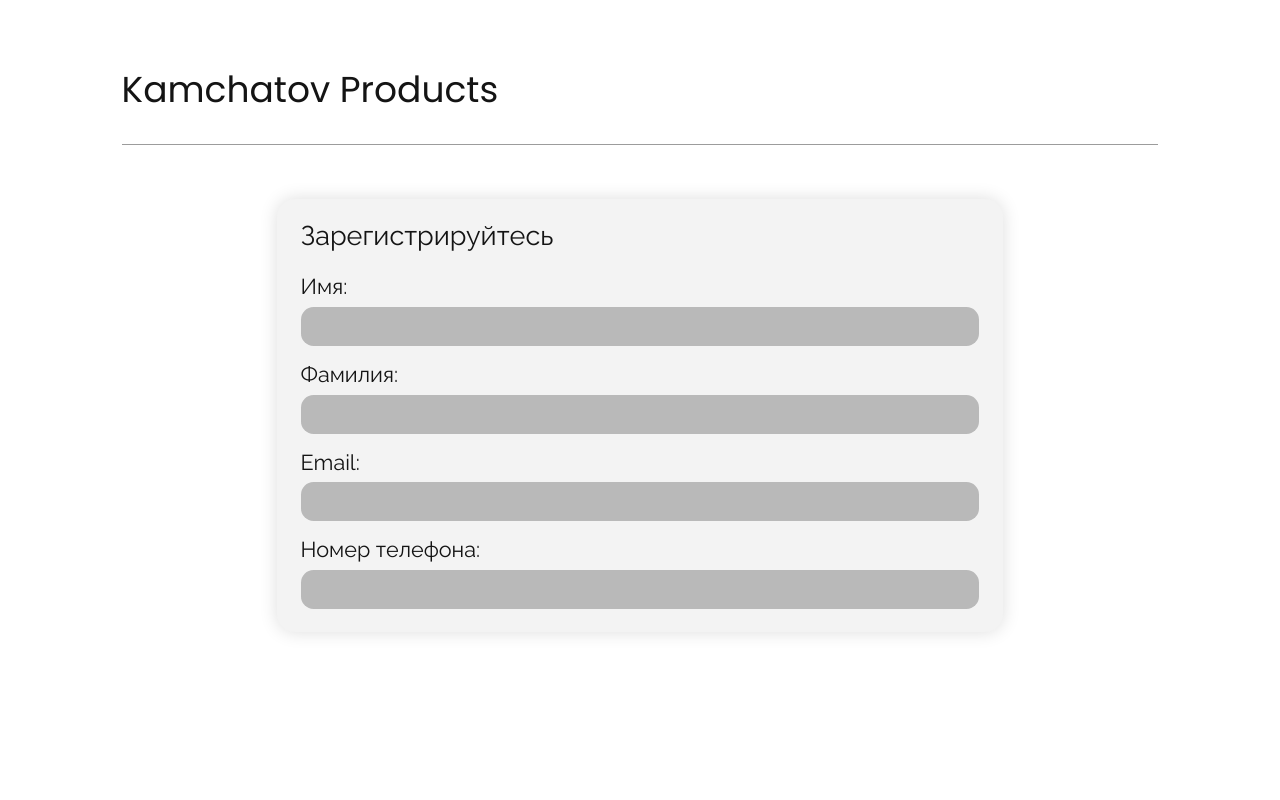
After one commit to DenisKamchatov/Course, a Django app: page /entry/ in a window 1280 px wide. The commit adds this page. Run offline with Django 3.2, Linux system fonts and the light colour scheme.

Commit message:
new-page-entry

```diff
--- a/course/app/static/app/css/style2.css
+++ b/course/app/static/app/css/style.css
@@ -54,6 +54,7 @@
 .header__list li:not(:first-of-type) {
   margin-left: 2rem;
 }
+
 .main__inner {
   display: flex;
   justify-content: space-between;
@@ -107,6 +108,13 @@
   background-color: #d8d8d8;
   padding: 0.5rem;
   border-radius: 0.5rem;
+  transition: 300ms linear;
+}
+.main .catalog__more-text:hover {
+  color: #0f0f0f;
+  background-color: #d4d4d4;
+  box-shadow: 0 0 0.5rem rgba(221, 221, 221, 0.699);
+  transition: 300ms linear;
 }
 
 .footer {
@@ -134,4 +142,45 @@
   border-radius: 0.5rem;
   background-color: #e9e9e9;
   width: 85%;
-}/*# sourceMappingURL=style2.css.map */
+}
+
+.main__form {
+  display: flex;
+  flex-direction: column;
+}
+.main__form input {
+  background-color: #b9b9b9;
+  border-radius: 0.7rem;
+}
+.main .form {
+  background-color: #f3f3f3;
+  box-shadow: 0 0 1rem #dddddd;
+  border-radius: 1rem;
+  width: 70%;
+  margin: 0 auto;
+  justify-content: center;
+  padding: 1.3rem;
+}
+.main .form__title {
+  padding-bottom: 1.5rem;
+  font-size: 1.5rem;
+}
+.main .form input {
+  font-size: 1rem;
+  padding: 0.5rem;
+  color: #141414;
+}
+.main .form input:hover {
+  background-color: #aaaaaa;
+  transition: 300ms linear;
+}
+.main .form input:focus {
+  background-color: #aaaaaa;
+}
+.main .form label {
+  font-size: 1.2rem;
+  padding-bottom: 0.5rem;
+}
+.main .form label:not(:first-of-type) {
+  padding-top: 1rem;
+}/*# sourceMappingURL=style.css.map */
--- a/course/app/static/app/css/style2.scss
+++ b/course/app/static/app/css/style.scss
@@ -34,7 +34,7 @@
     transition: 200ms linear;
 }
 
-// Основные блоки
+// Стили страницы каталога
 
 .header {
     &__inner {
@@ -57,15 +57,6 @@
         li:not(:first-of-type) {
             margin-left: 2rem;
         }
-
-        li {
-            // a {
-            //     transition: 300ms linear;
-            // }
-            // a:hover {
-            //     color: rgb(32, 96, 199);
-            // }
-        }
     }
 }
 
@@ -85,12 +76,6 @@
             padding-top: 2.5rem;
             li:not(:first-of-type) {
                 margin-top: 2rem;
-            }
-            li {
-                // a:hover {
-                //     transition: 300ms linear;
-                //     color: rgb(32, 96, 199);
-                // }
             }
         }
     }
@@ -133,6 +118,13 @@
             background-color: rgb(216, 216, 216);
             padding: 0.5rem;
             border-radius: 0.5rem;
+            transition: 300ms linear;
+        }
+        &__more-text:hover {
+            color: rgb(15, 15, 15);
+            background-color: rgb(212, 212, 212);
+            box-shadow: 0 0 0.5rem rgba(221, 221, 221, 0.699);
+            transition: 300ms linear;
         }
     }
 }
@@ -168,3 +160,53 @@
         }
     }
 }
+
+// Стили страницы входа
+
+.main {
+    &__form {
+        display: flex;
+        flex-direction: column;
+
+        input {
+            background-color: rgb(185, 185, 185);
+            border-radius: 0.7rem;
+        }
+    }
+    .form {
+        background-color: rgb(243, 243, 243);
+        box-shadow: 0 0 1rem rgb(221, 221, 221);
+        border-radius: 1rem;
+        width: 70%;
+        margin: 0 auto;
+
+        justify-content: center;
+        padding: 1.3rem;
+
+        &__title {
+            padding-bottom: 1.5rem;
+            font-size: 1.5rem;
+        }
+        input {
+            font-size: 1rem;
+            padding: 0.5rem;
+            color: rgb(20, 20, 20);
+        }
+        input:hover {
+            background-color: rgb(170, 170, 170);
+            transition: 300ms linear;
+        }
+        input:focus {
+            background-color: rgb(170, 170, 170);
+        }
+        label {
+            font-size: 1.2rem;
+            padding-bottom: 0.5rem;
+        }
+        label:not(:first-of-type) {
+            padding-top: 1rem;
+        }
+    }
+}
+
+// Стили для страницы с отзывами
--- /dev/null
+++ b/course/app/templates/app/entry.html
@@ -0,0 +1,45 @@
+{% load static %}
+<!DOCTYPE html>
+<html lang="en">
+
+<head>
+    <meta charset="UTF-8">
+    <meta http-equiv="X-UA-Compatible" content="IE=edge">
+    <meta name="viewport" content="width=device-width, initial-scale=1.0">
+    <link rel="stylesheet" href="{% static 'app/css/zeroing-file.css' %}">
+    <link rel="stylesheet" href="{% static 'app/css/style.css' %}">
+    <title>Войти</title>
+</head>
+
+<body>
+    <div class="container">
+        <header class="header">
+            <header class="header">
+                <div class="container">
+                    <div class="header__inner">
+                        <p class="header__logo">Kamchatov Products</p>
+                    </div>
+                </div>
+            </header>
+        </header>
+        <main class="main">
+            <div class="container">
+                <div class="main__inner">
+                    <form action="#" class="main__form form">
+                        <p class="form__title">Зарегистрируйтесь</p>
+                        <label for="name">Имя:</label>
+                        <input type="text" name="name" id="name">
+                        <label for="surname">Фамилия:</label>
+                        <input type="text" name="surname" id="surname">
+                        <label for="surname">Email:</label>
+                        <input type="text" name="surname" id="surname">
+                        <label for="surname">Номер телефона:</label>
+                        <input type="text" name="surname" id="surname">
+                    </form>
+                </div>
+            </div>
+        </main>
+    </div>
+</body>
+
+</html>
--- a/course/app/templates/app/index.html
+++ b/course/app/templates/app/index.html
@@ -8,7 +8,7 @@
     <meta http-equiv="X-UA-Compatible" content="IE=edge">
     <meta name="viewport" content="width=device-width, initial-scale=1.0">
     <link rel="stylesheet" href="{% static 'app/css/zeroing-file.css' %}">
-    <link rel="stylesheet" href="{% static 'app/css/style2.css' %}">
+    <link rel="stylesheet" href="{% static 'app/css/style.css' %}">
     <title>Каталог</title>
 
 </head>
@@ -59,6 +59,10 @@
                     </div>
                     {% endfor %}
                 </div>
+                <div class="main__reviews">
+                    <h2>Отзывы наших покупателей</h2>
+
+                </div>
             </div>
         </div>
     </main>
--- a/course/app/urls.py
+++ b/course/app/urls.py
@@ -4,6 +4,7 @@
 
 urlpatterns = [
     path('', site, name="home"),
+    path('entry/', entry, name="entry"),
     path('category/<int:cat_id>', show_category, name="category"),
     path('reviews/', reviews, name="reviews"),
     path('application/', application, name="application"),
--- a/course/app/views.py
+++ b/course/app/views.py
@@ -21,6 +21,14 @@
         'cat_selected': cat_id,
     }
     return render(request, 'app/index.html', context=context)
+
+
+def entry(request):
+    user = User.objects.all()
+    context = {
+        'user': user,
+    }
+    return render(request, 'app/entry.html', context=context)
 
 
 def reviews(request):
```
Also changed, not shown: course/app/admin.py (+24 -2 lines), course/app/models.py (+41 -0 lines), course/app/templates/app/categories.html (deleted, +0 -13 lines), course/app/migrations/0007_application_reviews_subscription.py (added), course/app/migrations/0008_auto_20210530_2350.py (added), course/app/templates/app/catalog.html (deleted), course/db.sqlite3, 2 other files.
